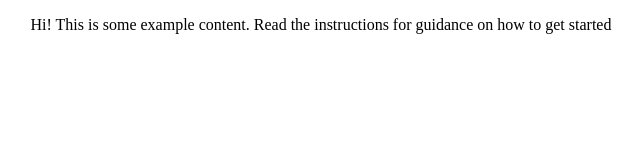
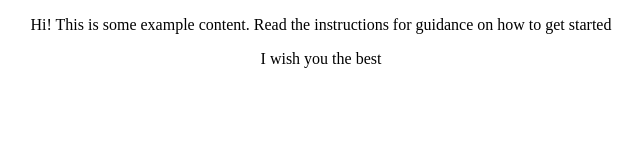
Before and after one commit to yegobaroni/code-challenge-instructions-and-example, a plain HTML site: page index.html in a window 1280 px wide. Shown: the whole page, without its empty margins (319-961 px from the left). Drawn offline with Linux system fonts and the light colour scheme.

Commit message:
Completed assignment

```diff
--- a/index.html
+++ b/index.html
@@ -9,5 +9,6 @@
   <body>
     <!-- example content -->
     <p>Hi! This is some example content. Read the instructions for guidance on how to get started</p>
+    <p>I wish you the best</p>
   </body>
 </html>
```
